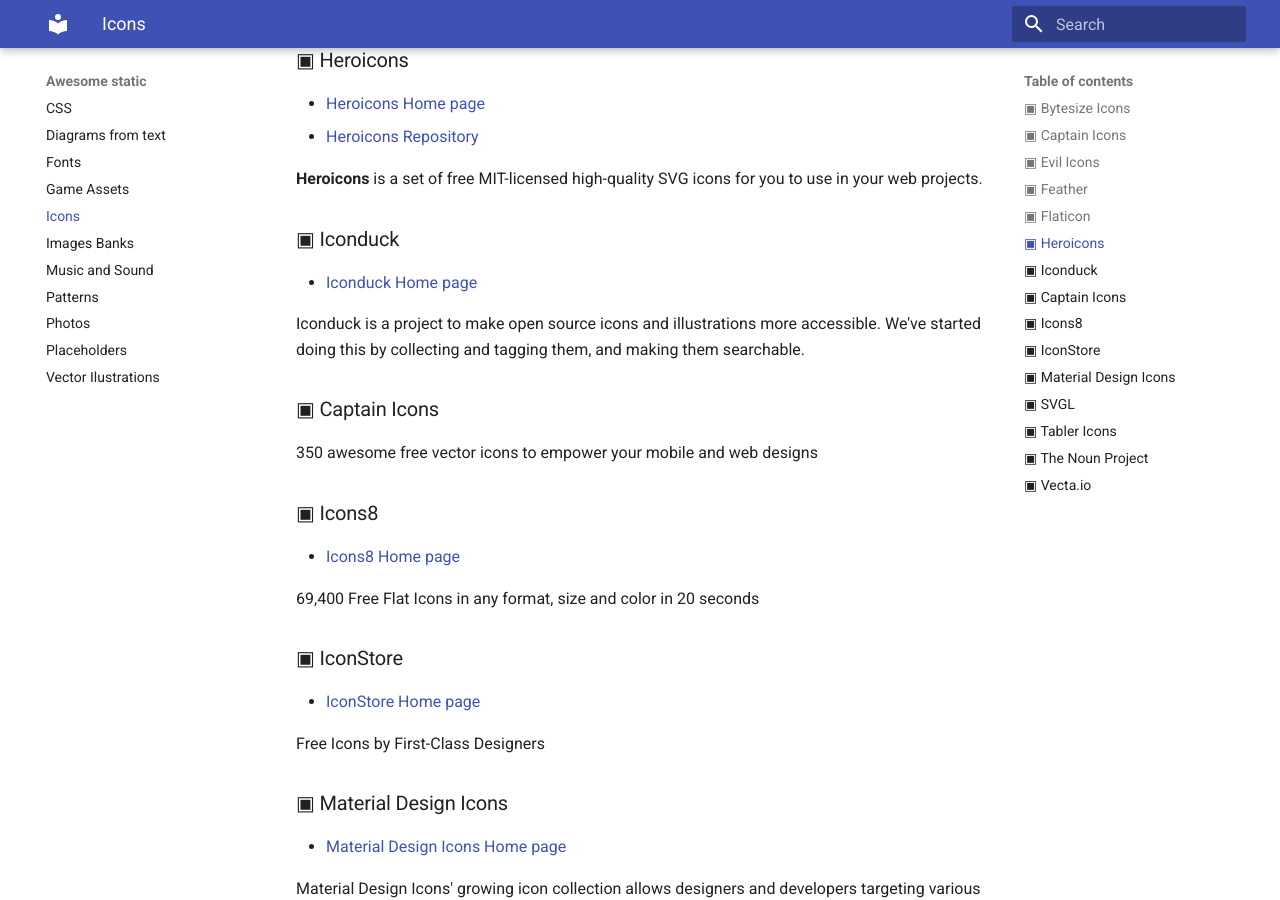
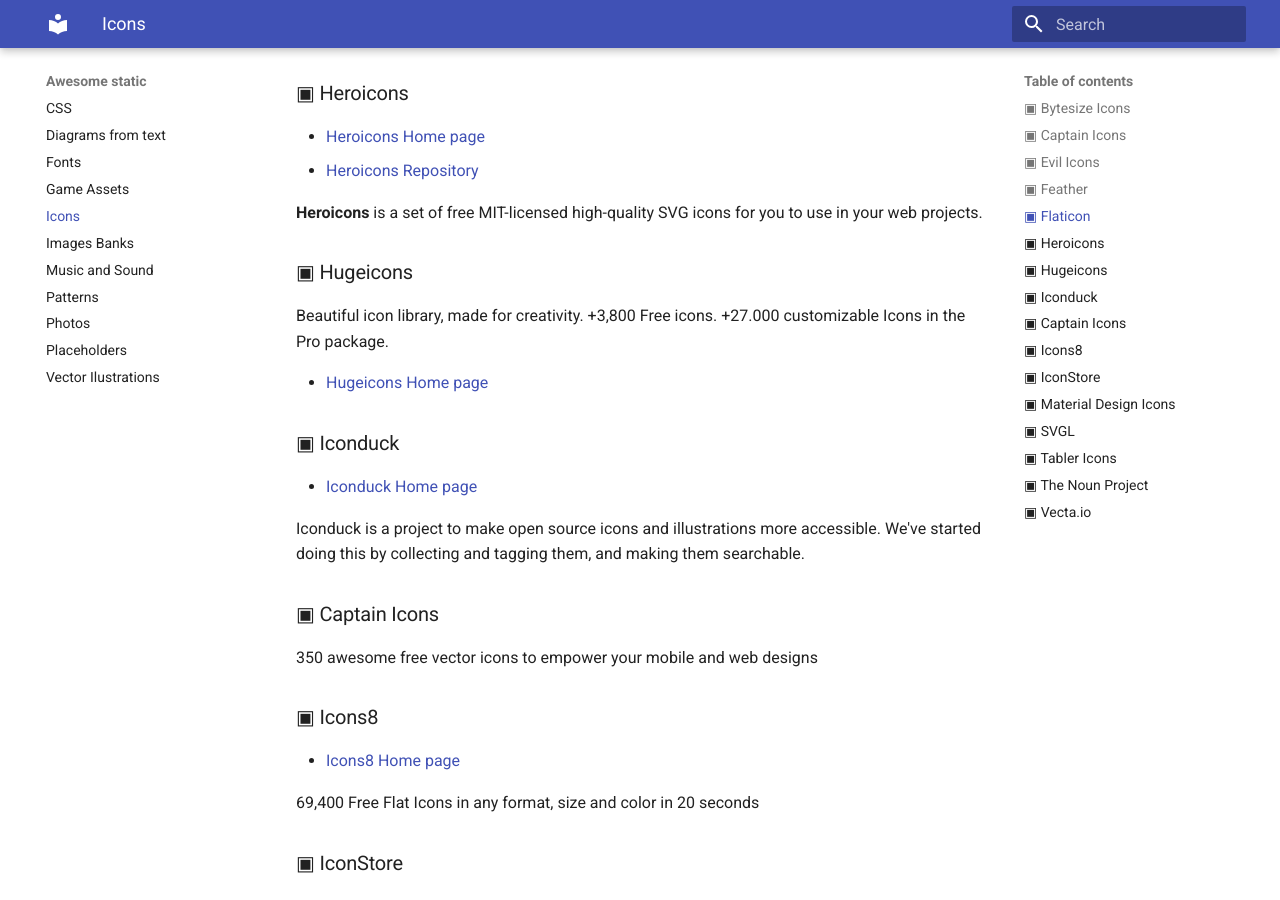
Before and after one commit to euribates/awesome-static, an MkDocs documentation site: the page built from docs/icons.md, in a window 1280 px wide and 900 px high, scrolled down 2178 px. Built offline with MkDocs 1.6.1 and Material for MkDocs 9.7.7, drawn with Linux system fonts in a browser that asks for light colours.

Commit message:
Add Hugeicons (https://hugeicons.com/)

```diff
--- a/docs/icons.md
+++ b/docs/icons.md
@@ -59,6 +59,14 @@
 
 **Heroicons** is a set of free MIT-licensed high-quality SVG icons for you to
 use in your web projects.
+
+
+### ▣ Hugeicons
+
+Beautiful icon library, made for creativity. +3,800 Free icons. +27.000
+customizable Icons in the Pro package.
+
+- [Hugeicons Home page](https://hugeicons.com/)
 
 
 ### ▣ Iconduck
```
